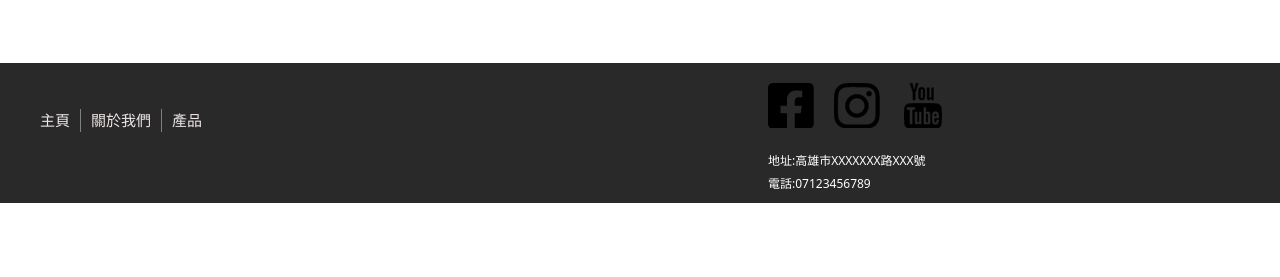
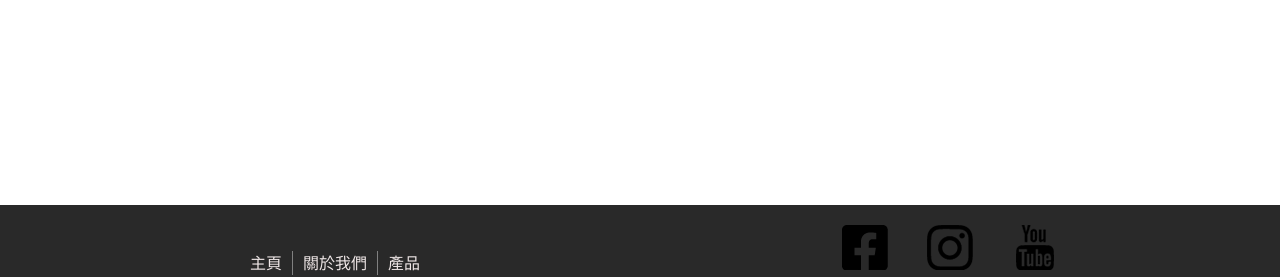
Before and after one commit to angegod/motorSite, a React (Create React App) app: page /motorSite/About in a window 1280 px wide. Shown: the part 675-952 px from the top of the page. Before the commit the page ends 878 px from the top, so only its background shows below. Built offline with nearby package versions, Linux system fonts and the light colour scheme.

Commit message:
1.fix css errors 2.fix route

```diff
--- a/src/component/Footer.js
+++ b/src/component/Footer.js
@@ -26,7 +26,7 @@ function Footer(){
         <div className='footer'>
             <div className='navbar'>
                 <ul>
-                    <li><Link to="/Home">主頁</Link></li>
+                    <li><Link to="/">主頁</Link></li>
                     <li><Link to="/About">關於我們</Link></li>
                     <li><Link to="/Product">產品</Link></li>
                 </ul>
@@ -36,10 +36,7 @@ function Footer(){
                 <Route path="/About" element={<><label>4555555</label></>} />
                 <Route path="/Product" element={<Product/>} />
             </Routes>
-            <div className='space'>
-
-            </div>
-            <div>
+            <div style={{width:'20%',marginLeft:'auto',marginRight:'auto'}}>
                 <div className='media'>
                     <div className='media_image'>
                         <a href={'#'} onMouseEnter={()=>{scrollDown('1')}} onMouseLeave={()=>cancelScrollDown('1')}>
--- a/src/css/Footer.css
+++ b/src/css/Footer.css
@@ -13,11 +13,15 @@
 
 .navbar,.space,.media{
     margin: 20px 0px;
-    width: 30%;
+    width: 50%;
     /*border-right:1px gray solid; */
+}
+.navbar{
+    justify-content: center;
 }
 
 .navbar ul li a{
+    font-size: 16px;
     color: rgb(239, 231, 231);
 }
 .navbar ul{
--- a/src/css/about.css
+++ b/src/css/about.css
@@ -2,7 +2,7 @@
     width: 80%;
     padding-top: 100px;
     height: auto;
-    max-height: 1000px;
+    min-height: 900px;
     padding-bottom: 40px;
     margin-left: auto;
     margin-right: auto;
```
